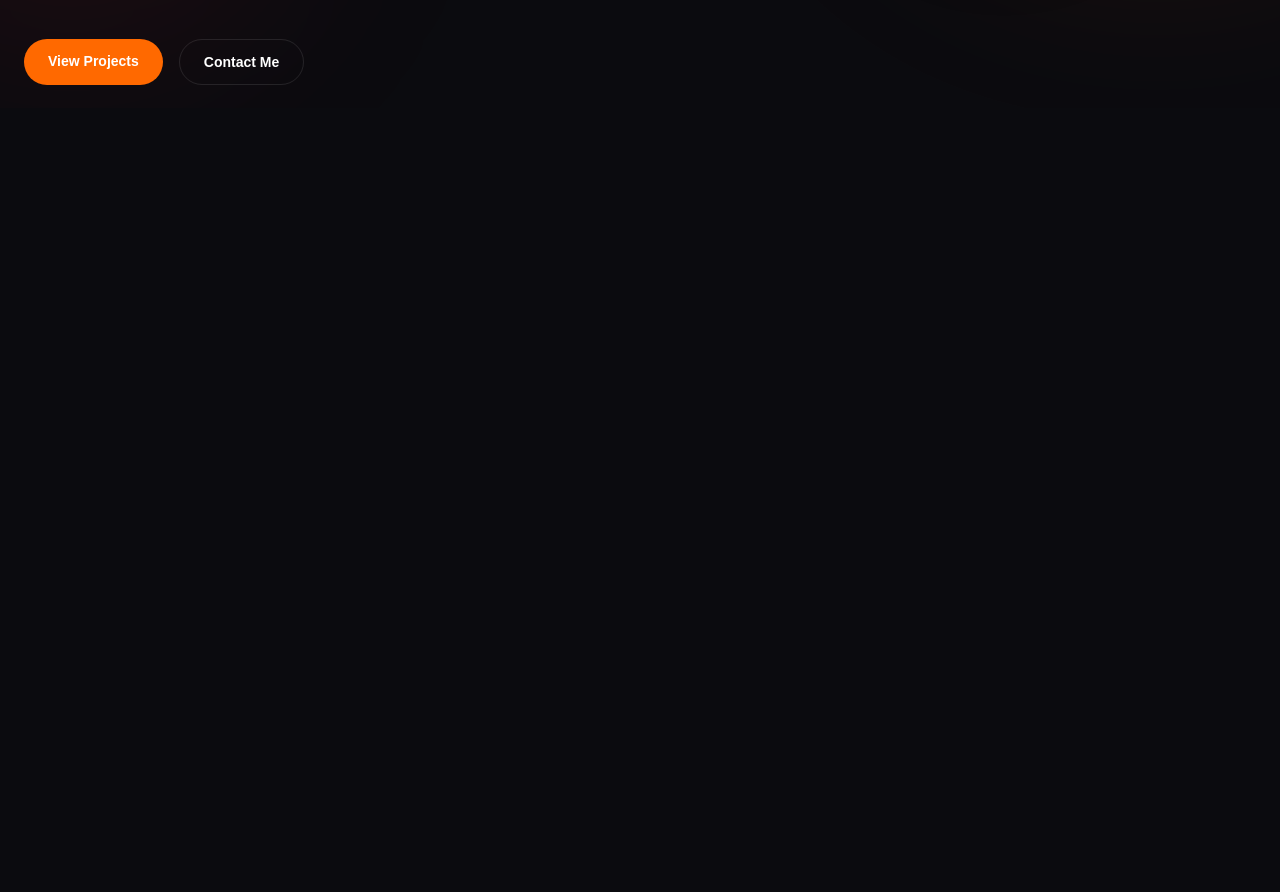
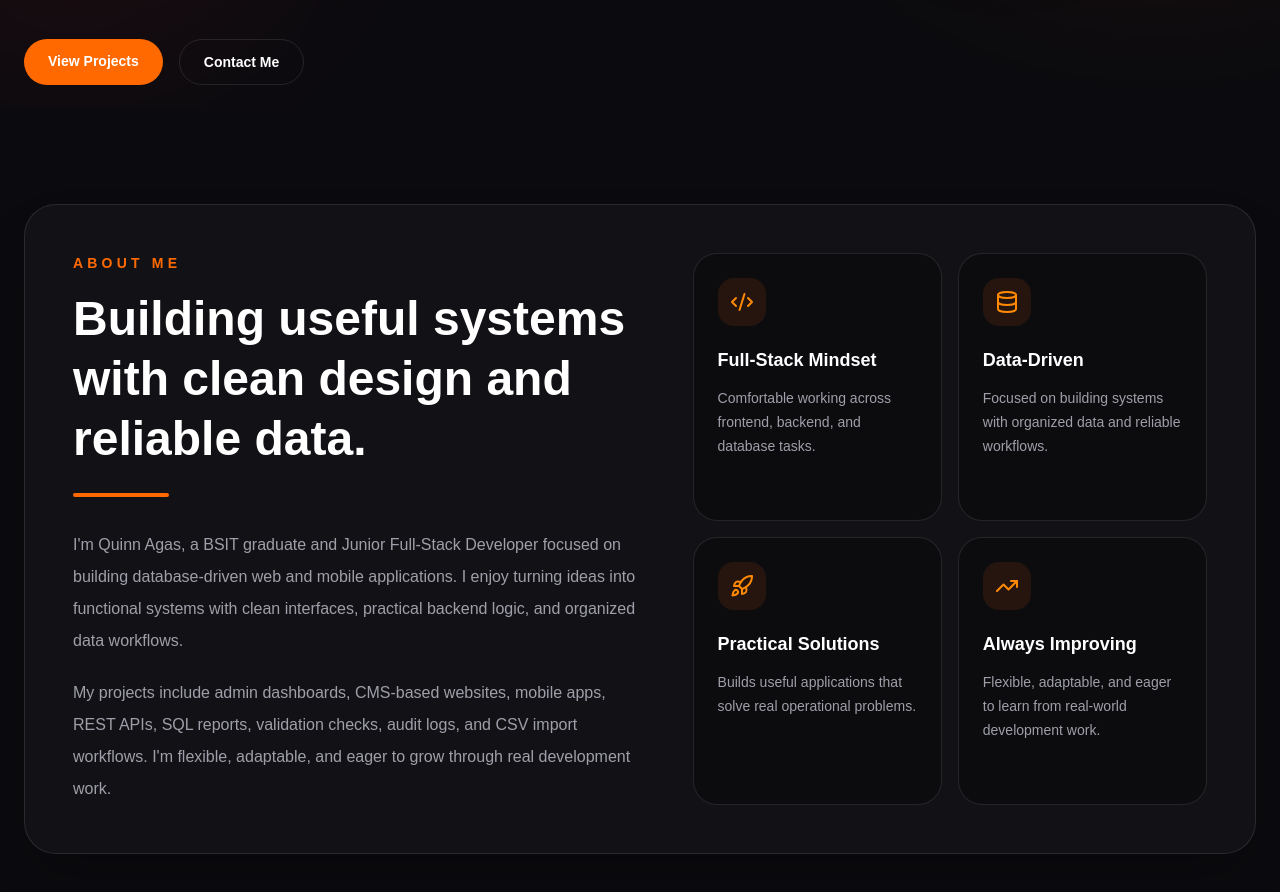
Before and after one commit to quintuckyy/Portfolio, a Next.js app: page / in a window 1280 px wide. Shown: the part 692-1584 px from the top of the page. Before the commit the page ends 800 px from the top, so only its background shows below. Built offline with nearby package versions, Linux system fonts and the light colour scheme.

Commit message:
Add about section

```diff
--- a/app/page.tsx
+++ b/app/page.tsx
@@ -1,11 +1,13 @@
 import Hero from "@/components/Hero";
 import Navbar from "@/components/Navbar";
+import About from "@/components/About";
 
 export default function Home() {
   return (
     <main className="min-h-screen bg-[#0b0b0f] text-white">
       <Navbar />
       <Hero />
+      <About />
     </main>
   );
   }
--- /dev/null
+++ b/components/About.tsx
@@ -0,0 +1,90 @@
+import { Code2, Database, Rocket, TrendingUp } from "lucide-react";
+
+const highlights = [
+  {
+    icon: Code2,
+    title: "Full-Stack Mindset",
+    description:
+      "Comfortable working across frontend, backend, and database tasks.",
+  },
+  {
+    icon: Database,
+    title: "Data-Driven",
+    description:
+      "Focused on building systems with organized data and reliable workflows.",
+  },
+  {
+    icon: Rocket,
+    title: "Practical Solutions",
+    description:
+      "Builds useful applications that solve real operational problems.",
+  },
+  {
+    icon: TrendingUp,
+    title: "Always Improving",
+    description:
+      "Flexible, adaptable, and eager to learn from real-world development work.",
+  },
+];
+
+export default function About() {
+  return (
+    <section id="about" className="px-6 py-24">
+      <div className="mx-auto max-w-7xl rounded-[2rem] border border-white/10 bg-white/[0.03] p-8 shadow-2xl shadow-black/30 md:p-12">
+        <div className="grid gap-12 lg:grid-cols-[1fr_0.9fr]">
+          <div>
+            <p className="mb-4 text-sm font-semibold uppercase tracking-[0.3em] text-orange-500">
+              About Me
+            </p>
+
+            <h2 className="max-w-3xl text-4xl font-bold leading-tight md:text-5xl">
+              Building useful systems with clean design and reliable data.
+            </h2>
+
+            <div className="mt-6 h-1 w-24 rounded-full bg-orange-500" />
+
+            <p className="mt-8 max-w-2xl text-base leading-8 text-zinc-400">
+              I&apos;m Quinn Agas, a BSIT graduate and Junior Full-Stack
+              Developer focused on building database-driven web and mobile
+              applications. I enjoy turning ideas into functional systems with
+              clean interfaces, practical backend logic, and organized data
+              workflows.
+            </p>
+
+            <p className="mt-5 max-w-2xl text-base leading-8 text-zinc-400">
+              My projects include admin dashboards, CMS-based websites, mobile
+              apps, REST APIs, SQL reports, validation checks, audit logs, and
+              CSV import workflows. I&apos;m flexible, adaptable, and eager to
+              grow through real development work.
+            </p>
+          </div>
+
+          <div className="grid gap-4 sm:grid-cols-2">
+            {highlights.map((item) => {
+              const Icon = item.icon;
+
+              return (
+                <div
+                  key={item.title}
+                  className="rounded-3xl border border-white/10 bg-black/30 p-6 transition hover:border-orange-500/50 hover:bg-orange-500/5"
+                >
+                  <div className="mb-5 flex h-12 w-12 items-center justify-center rounded-2xl bg-orange-500/10 text-orange-400">
+                    <Icon size={24} />
+                  </div>
+
+                  <h3 className="text-lg font-semibold text-white">
+                    {item.title}
+                  </h3>
+
+                  <p className="mt-3 text-sm leading-6 text-zinc-400">
+                    {item.description}
+                  </p>
+                </div>
+              );
+            })}
+          </div>
+        </div>
+      </div>
+    </section>
+  );
+}
```
